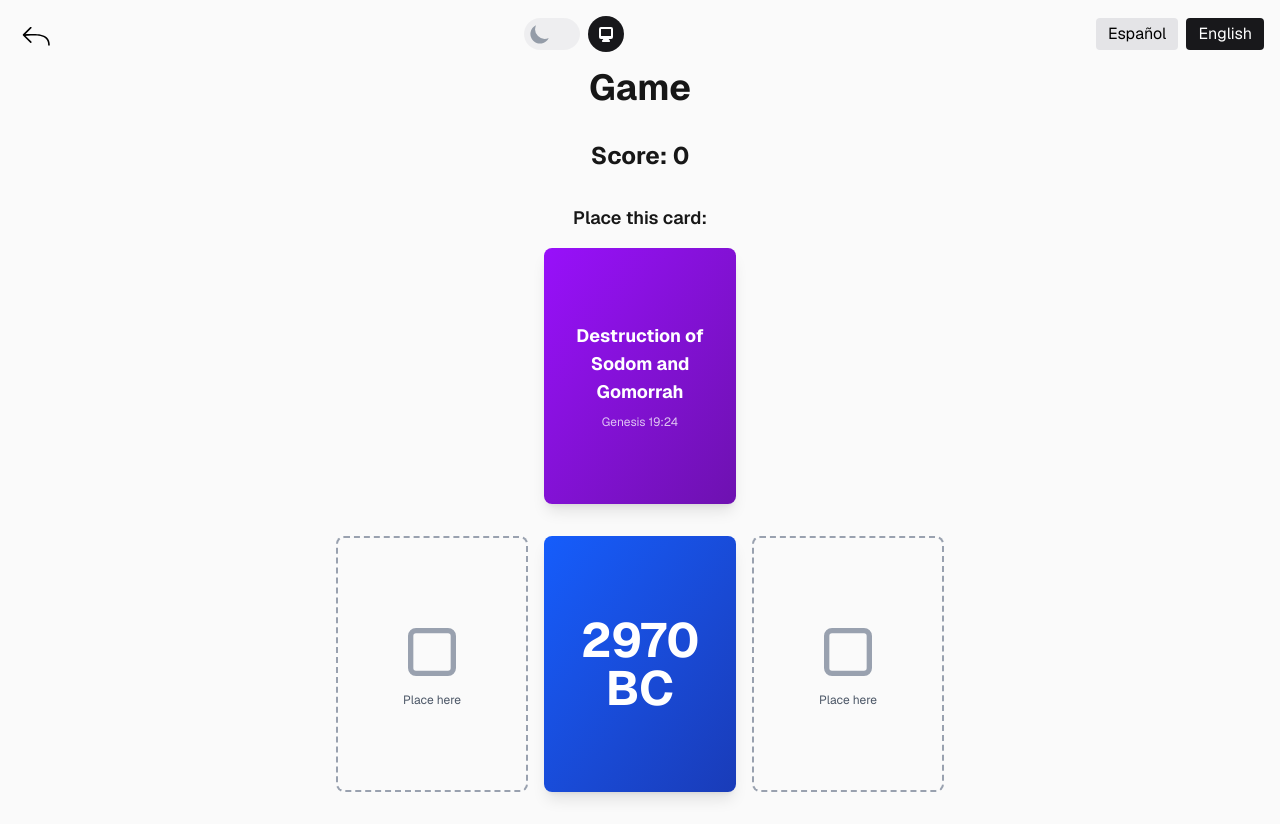
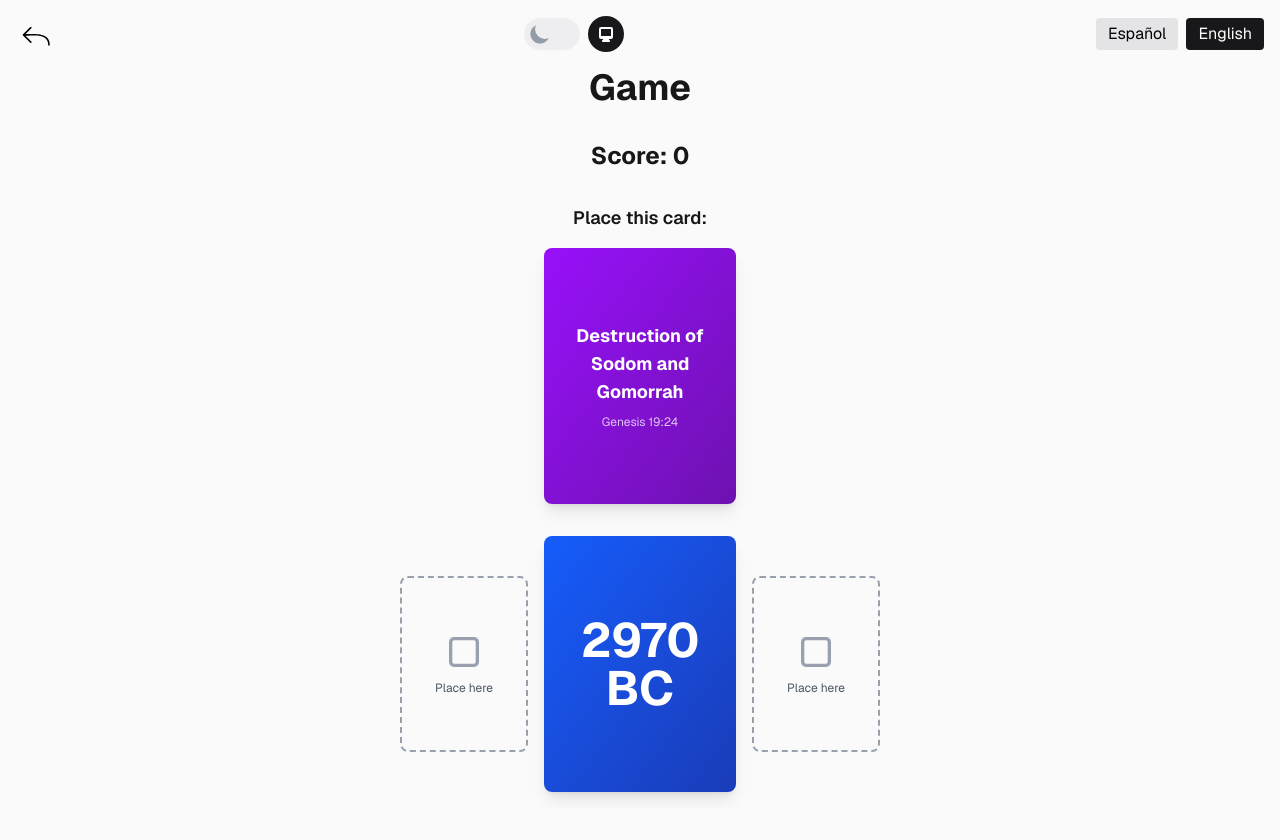
Before and after one commit to Ismola/jw-hitster, a Next.js app: page /en/game in a window 1280 px wide. Both pictures are taken after a click on the button "Start". Built offline with nearby package versions, Linux system fonts and the light colour scheme.

Commit message:
feat: enhance GameBoard component with message display and game over button

```diff
--- a/app/components/GameBoard.tsx
+++ b/app/components/GameBoard.tsx
@@ -192,11 +192,33 @@ export default function GameBoard({ locale }: { locale: string }) {
     }
 
     return (
-        <div className="flex flex-col items-center gap-8 w-full max-w-6xl mx-auto">
+        <div className="flex flex-col items-center gap-8 w-full  mx-auto">
             {/* Score */}
             <div className="text-2xl font-bold">
                 {t.score}: {score}
             </div>
+
+            {/* Message */}
+            {message && (
+                <div
+                    className={`text-xl font-bold p-4 rounded-lg ${gameState === 'gameOver'
+                        ? 'bg-red-100 text-red-800 dark:bg-red-900 dark:text-red-100'
+                        : 'bg-green-100 text-green-800 dark:bg-green-900 dark:text-green-100'
+                        }`}
+                >
+                    {message}
+                </div>
+            )}
+
+            {/* Game Over Button */}
+            {gameState === 'gameOver' && (
+                <button
+                    onClick={startGame}
+                    className="px-8 py-3 bg-amber-600 text-white rounded-lg font-semibold hover:bg-amber-700 transition"
+                >
+                    {t.playAgain}
+                </button>
+            )}
 
             {/* Current Card to Place */}
             {gameState === 'playing' && currentCard && (
@@ -207,7 +229,7 @@ export default function GameBoard({ locale }: { locale: string }) {
                     <div className="relative">
                         {/* Placeholder to keep space when dragging */}
                         {isDragging && (
-                            <div className="w-36 h-48 md:w-48 md:h-64 opacity-30">
+                            <div className="w-36 h-48 md:w-32 md:h-44 opacity-30">
                                 <CardDataOnly
                                     event={currentCard.event[lang]}
                                     bibleReference={currentCard.bible_reference[lang]}
@@ -245,7 +267,8 @@ export default function GameBoard({ locale }: { locale: string }) {
             )}
 
             {/* Board Cards with Position Buttons */}
-            <div className="flex flex-col md:flex-row gap-4 items-center justify-center md:flex-wrap">
+            <div className="w-full overflow-x-auto pb-4 ">
+                <div className="flex flex-col md:flex-row gap-4 items-center justify-start md:justify-center min-w-max px-4">
                     {gameState === 'playing' && currentCard && (
                         <div
                             data-drop-zone="0"
@@ -253,13 +276,13 @@ export default function GameBoard({ locale }: { locale: string }) {
                             onDragOver={(e) => handleDragOver(e, 0)}
                             onDragLeave={handleDragLeave}
                             onDrop={(e) => handleDrop(e, 0)}
-                        className={`flex flex-col items-center justify-center w-36 h-48 md:w-48 md:h-64 border-2 border-dashed rounded-lg transition-all cursor-pointer ${draggedOver === 0
+                            className={`shrink-0 flex flex-col items-center justify-center w-36 h-48 md:w-32 md:h-44 md:min-w-32 border-2 border-dashed rounded-lg transition-all cursor-pointer ${draggedOver === 0
                                 ? 'border-green-500 bg-green-50 dark:bg-green-900/20 scale-105'
                                 : 'border-gray-400 dark:border-gray-600 hover:border-green-400 hover:bg-gray-50 dark:hover:bg-gray-800'
                                 }`}
                         >
                             <svg
-                            className="w-16 h-16 text-gray-400 dark:text-gray-600 mb-2"
+                                className="w-10 h-10 md:w-10 md:h-10 text-gray-400 dark:text-gray-600 mb-2"
                                 fill="none"
                                 stroke="currentColor"
                                 viewBox="0 0 24 24"
@@ -273,7 +296,8 @@ export default function GameBoard({ locale }: { locale: string }) {
                     )}
 
                     {boardCards.map((card, index) => (
-                    <div key={card.id} className="flex flex-col md:flex-row gap-4 items-center">
+                        <div key={card.id} className="flex flex-col md:flex-row gap-4 items-center shrink-0">
+                            <div className="shrink-0">
                                 <CardBothSides
                                     date={card.date}
                                     event={card.event[lang]}
@@ -282,6 +306,7 @@ export default function GameBoard({ locale }: { locale: string }) {
                                     adText={t.ad}
                                     bibliography={card.bibliografy?.[lang]}
                                 />
+                            </div>
 
                             {gameState === 'playing' && currentCard && (
                                 <div
@@ -290,13 +315,13 @@ export default function GameBoard({ locale }: { locale: string }) {
                                     onDragOver={(e) => handleDragOver(e, index + 1)}
                                     onDragLeave={handleDragLeave}
                                     onDrop={(e) => handleDrop(e, index + 1)}
-                                className={`flex flex-col items-center justify-center w-36 h-48 md:w-48 md:h-64 border-2 border-dashed rounded-lg transition-all cursor-pointer ${draggedOver === index + 1
+                                    className={`shrink-0 flex flex-col items-center justify-center w-36 h-48 md:w-32 md:h-44 md:min-w-32 border-2 border-dashed rounded-lg transition-all cursor-pointer ${draggedOver === index + 1
                                         ? 'border-green-500 bg-green-50 dark:bg-green-900/20 scale-105'
                                         : 'border-gray-400 dark:border-gray-600 hover:border-green-400 hover:bg-gray-50 dark:hover:bg-gray-800'
                                         }`}
                                 >
                                     <svg
-                                    className="w-16 h-16 text-gray-400 dark:text-gray-600 mb-2"
+                                        className="w-10 h-10 md:w-10 md:h-10 text-gray-400 dark:text-gray-600 mb-2"
                                         fill="none"
                                         stroke="currentColor"
                                         viewBox="0 0 24 24"
@@ -312,27 +337,8 @@ export default function GameBoard({ locale }: { locale: string }) {
                     ))}
                 </div>
 
-            {/* Message */}
-            {message && (
-                <div
-                    className={`text-xl font-bold p-4 rounded-lg ${gameState === 'gameOver'
-                        ? 'bg-red-100 text-red-800 dark:bg-red-900 dark:text-red-100'
-                        : 'bg-green-100 text-green-800 dark:bg-green-900 dark:text-green-100'
-                        }`}
-                >
-                    {message}
+
             </div>
-            )}
-
-            {/* Game Over Button */}
-            {gameState === 'gameOver' && (
-                <button
-                    onClick={startGame}
-                    className="px-8 py-3 bg-amber-600 text-white rounded-lg font-semibold hover:bg-amber-700 transition"
-                >
-                    {t.playAgain}
-                </button>
-            )}
         </div>
     );
 }
```
Lines whose indentation alone changed are shown as unchanged.
